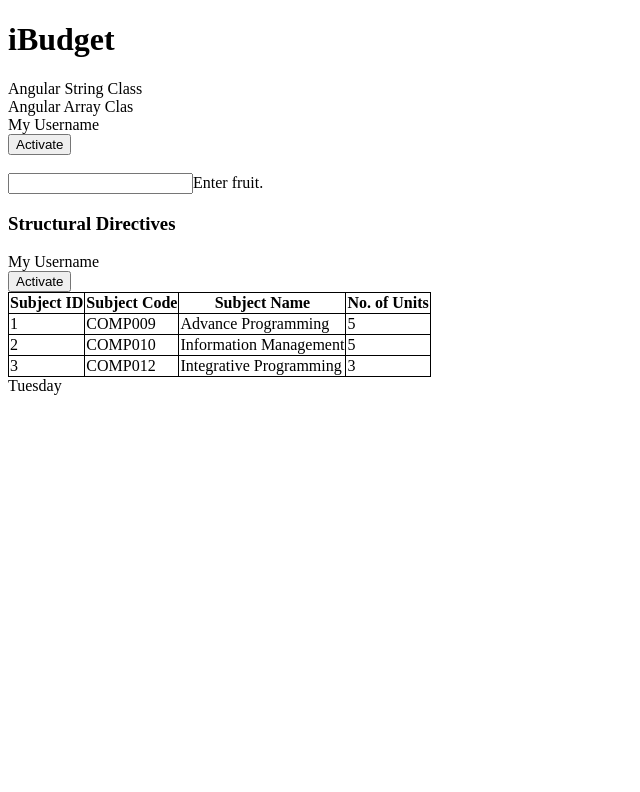
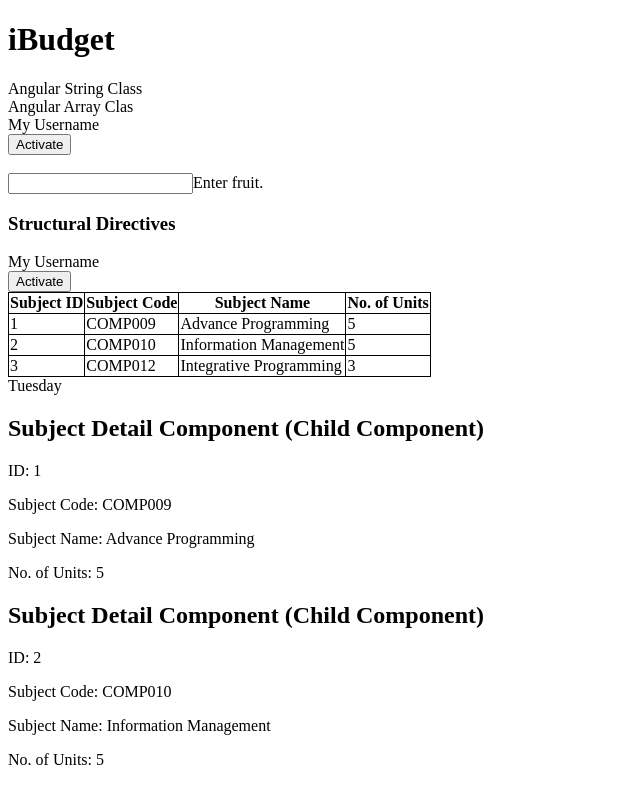
Before and after one commit to delima-justine/my_app, an Angular app: page / in a window 1280 px wide. Shown: the top 792 px of the page, without its empty margins (0-640 px from the left). Built offline with nearby package versions, Linux system fonts and the light colour scheme.

Commit message:
add parent-child activity.

```diff
--- a/src/app/app.html
+++ b/src/app/app.html
@@ -69,3 +69,13 @@
   <div *ngSwitchCase="5">Friday</div>
   <div *ngSwitchCase="6">Saturday</div>
 </div>
+
+<!--
+  Parent sending input to child and using *ngFor to
+  traverse through array.
+-->
+<div>
+<app-subject-detail
+  *ngFor="let subject of subjects"
+  [subject]="subject"></app-subject-detail>
+</div>
--- a/src/app/app.ts
+++ b/src/app/app.ts
@@ -2,8 +2,9 @@ import { CommonModule } from '@angular/common';
 import { Component, signal } from '@angular/core';
 import { FormsModule } from '@angular/forms';
 import { RouterOutlet } from '@angular/router';
+import { SubjectDetail } from "./subject-detail/subject-detail";
 
-type Subject = {
+export type Subject = {
     id: number;
     subject_code: string;
     subject_name: string;
@@ -12,7 +13,7 @@ type Subject = {
 
 @Component({
   selector: 'app-root',
-  imports: [RouterOutlet, CommonModule, FormsModule],
+  imports: [RouterOutlet, CommonModule, FormsModule, SubjectDetail],
   templateUrl: './app.html',
   styleUrl: './app.css'
 })
--- /dev/null
+++ b/src/app/subject-detail/subject-detail.html
@@ -0,0 +1,6 @@
+<h2>Subject Detail Component (Child Component)</h2>
+
+<p>ID: {{subject.id}} </p>
+<p>Subject Code: {{ subject.subject_code }}</p>
+<p>Subject Name: {{subject.subject_name}}</p>
+<p>No. of Units: {{subject.no_of_units}}</p>
```
Also changed, not shown: src/app/subject-detail/subject-detail.ts (added, +12 -0 lines), src/app/subject-detail/subject-detail.css (added), 1 other file (tests, documents, lock files or other folders).
